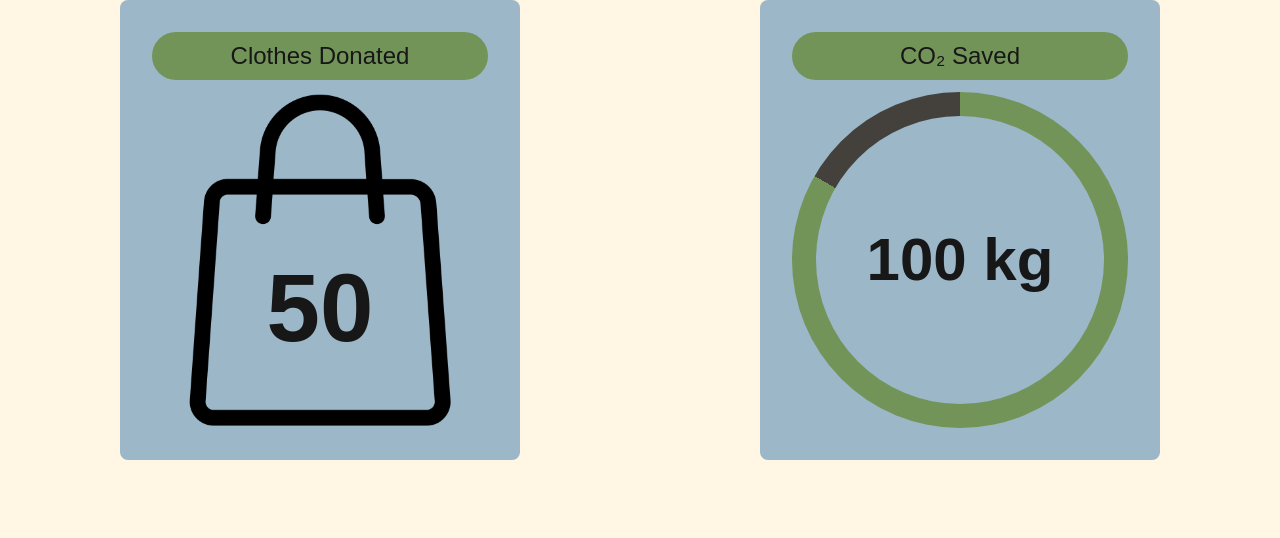
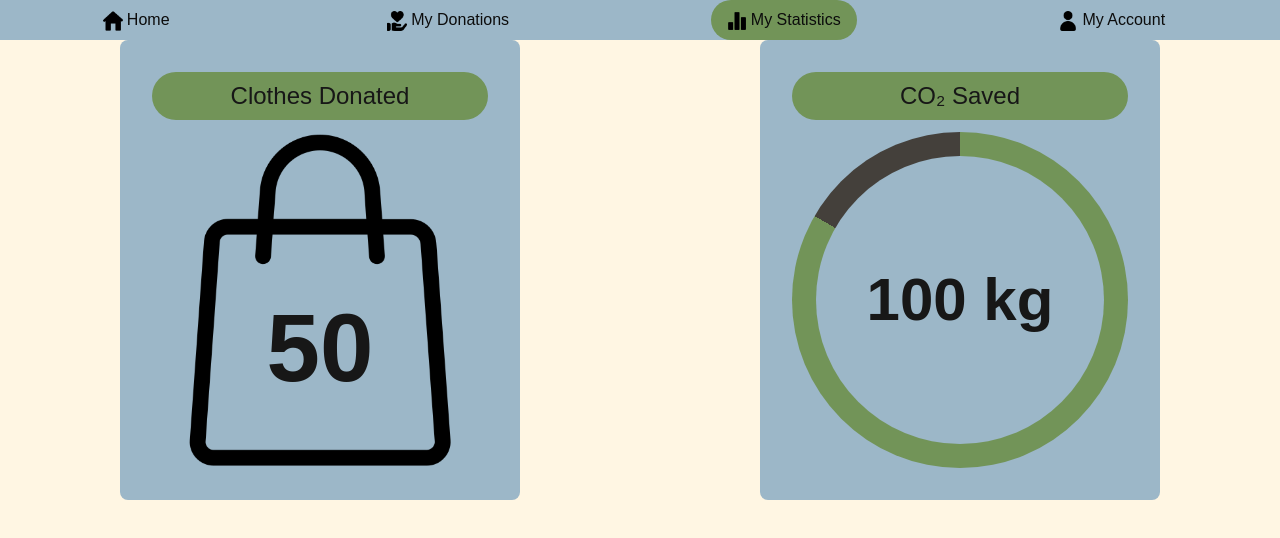
Before and after one commit to Kaytster/SoftwareEngineering-Project, a Next.js app: page /statistics/donor in a window 1280 px wide. Shown: the top 538 px of the page. Built offline with nearby package versions, Linux system fonts and the light colour scheme.

Commit message:
added donor nav to donor stats

```diff
--- a/src/app/editInventory/page.tsx
+++ b/src/app/editInventory/page.tsx
@@ -1,6 +1,5 @@
 import '../globals.css'
 import Image from 'next/image';
-import sampleImage from '@/app/components/icons/sampleIMG.jpg';
 import CharityNav from '../components/charityNavigation';
 export default function EditInventory() {
   return (
@@ -15,7 +14,7 @@ export default function EditInventory() {
                 <div className="w-1/3 flex  flex-col justify-center items-center">
                     {/* Profile Picture */}
                     <Image
-                    src={sampleImage}
+                    src='/images/sampleIMG.jpg'
                     alt="Account"
                     width={20}
                     height={20}
--- a/src/app/statistics/donor/DonorStats.tsx
+++ b/src/app/statistics/donor/DonorStats.tsx
@@ -1,12 +1,17 @@
 import Card from "@/app/components/Card";
-
+import DonorNav from "@/app/components/donorNavigation";
 
 export default function DonorStats() {
   let co2Saved = 100;
   let co2Goal = 120;
   let deg = co2Saved / co2Goal * 360;
 
-  return <div className="flex justify-around">
+  return (
+  <main>
+    <header>
+      <DonorNav />
+    </header>
+   <div className="flex justify-around">
     <Card title="Clothes Donated">
       <div className="aspect-square bg-[url('/images/parcel.png')] bg-cover bg-center flex items-center justify-center">
 
@@ -30,4 +35,6 @@ export default function DonorStats() {
       </div>
     </Card>
   </div>
+  </main>
+  )
 }
```
